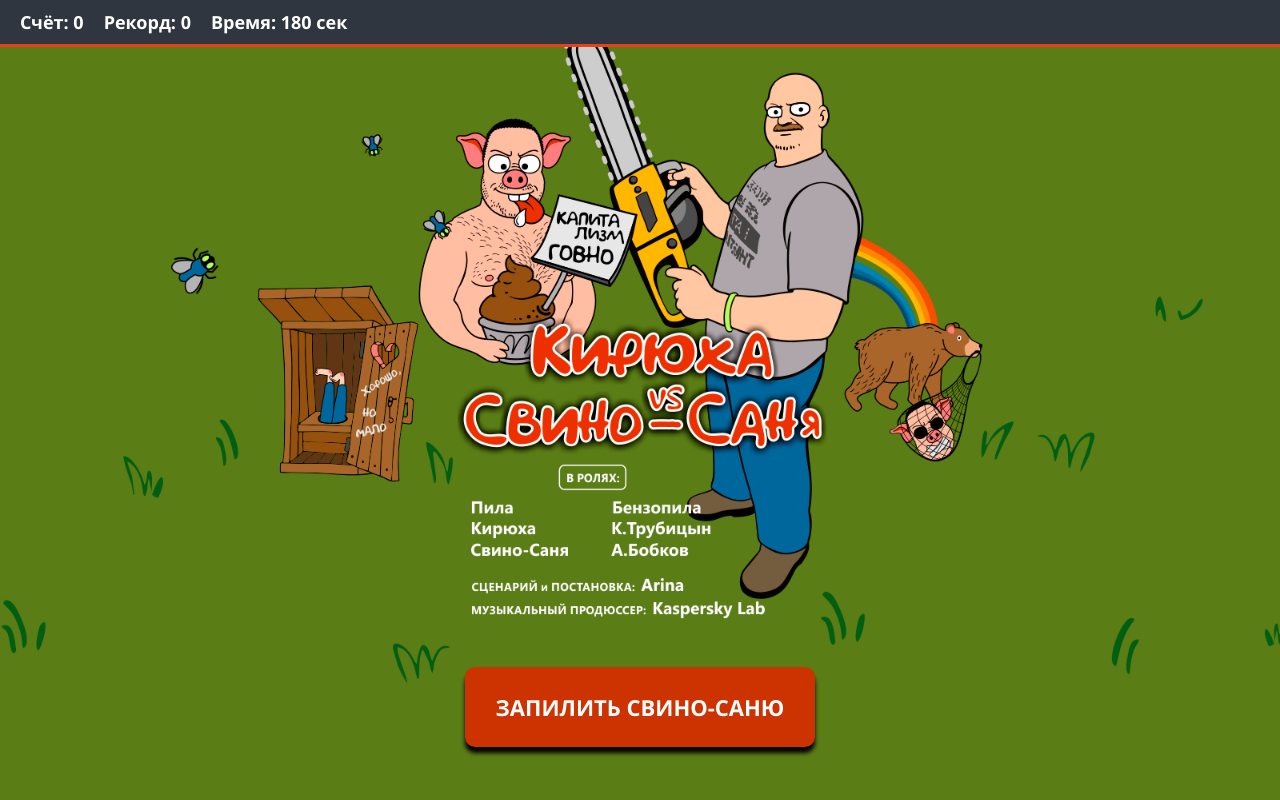
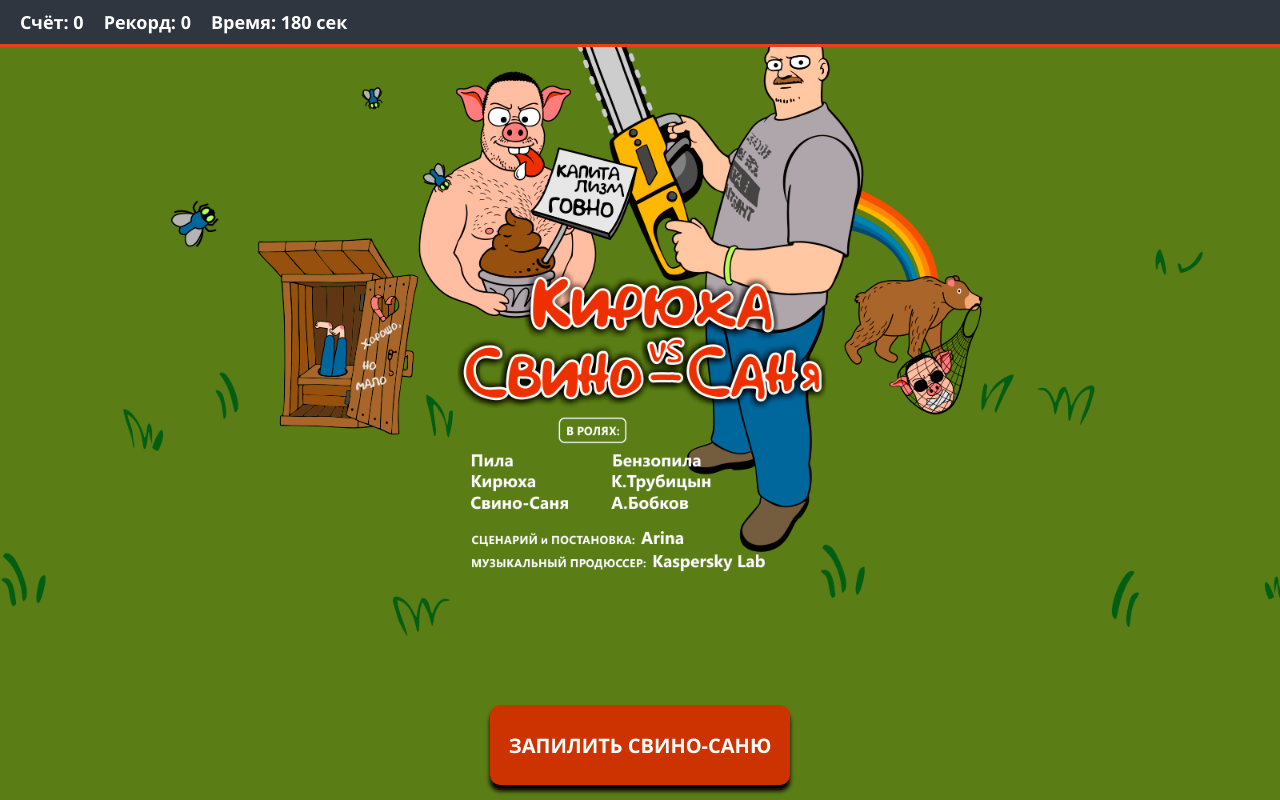
Before and after one commit to arina-io/game, a plain HTML site: page index.html in a window 1280 px wide. Drawn offline with Linux system fonts and the light colour scheme.

Commit message:
Add files via upload

```diff
--- a/index.html
+++ b/index.html
@@ -23,7 +23,9 @@
 
     /* Верхняя панель */
     #hud {
+      position: absolute;
       display: flex;
+      width: 100%;
       justify-content: space-between;
       align-items: center;
       padding: 10px 20px;
@@ -46,7 +48,8 @@
 
     /* Игровое поле */
     #game-container {
-      position: relative;
+     position: relative;
+    // top: -45px;
       width: 100%;
       height: 100%;
       background: #667C26;
@@ -76,15 +79,15 @@
     /* Опционально: центрируем кнопку старта по центру экрана */
     display: flex;
     justify-content: center;
-    background: #667C26;
+   background: #667C26;
 }
 
 
 #restartBtn {
             position: absolute;
-            bottom: 100px;
-            padding: 10px 25px;
-            font-size: 22px;
+            bottom: 15px;
+            //padding: 0px 0px;
+            font-size: 20px;
             background: #CC3300;
             color: white;
             border: none;
@@ -92,7 +95,8 @@
             cursor: pointer;
             font-family: 'Segoe UI', Tahoma, Geneva, Verdana, sans-serif;
             font-weight: bold;
-            width: 350px;
+            width: 20%;
+min-width: 300px;
 
             height: 80px;
             z-index: 6;
@@ -151,7 +155,7 @@ transform: scaleX(-1);
     /* Подсказка управления */
     #controls-hint {
       position: absolute;
-      bottom: 70px;
+      bottom: 15px;
       left: 50%;
       transform: translateX(-50%);
       background: rgba(0, 0, 0, 0.5);
@@ -190,7 +194,16 @@ font-family: 'Segoe UI', Tahoma, Geneva, Verdana, sans-serif;
     <img src="img/container.svg" class="bg-svg" alt="Фон">
     <canvas id="gameCanvas"></canvas>
     <div id="controls-hint"><kbd>&larr;</kbd> <kbd>&uarr;</kbd> <kbd>&darr;</kbd> <kbd>&rarr;</kbd> spacebar</div>
-    <div id="img-container"> <img src="img/img.jpg" class="bg-svg">
+    <div id="img-container">
+
+<picture>
+  <!-- Картинка для смартфонов (ширина экрана до 768px) -->
+  <source srcset="mobile-image.jpg" media="(max-width: 768px)">
+
+
+<img src="img/img.jpg" class="bg-svg">
+
+</picture>
         <button id="restartBtn" " style="display: block;">ЗАПИЛИТЬ СВИНО-САНЮ</button>
     </div>
 
@@ -207,14 +220,17 @@ const timeEl = document.getElementById('time');
 const imgcontainer = document.getElementById('img-container');
 const restartBtn = document.getElementById('restartBtn');
 
-  // --- СОСТОЯНИЕ ИГРЫ ---
+
+
+
+// --- СОСТОЯНИЕ ИГРЫ ---
 
 
 
 
 let score = 0;
-let timeLeft = 60;
-let isGameOver = false;
+let timeLeft = 180;
+let isGameOver = true;
 let timerInterval;
 let spawnTimeout;
   let highScore = localStorage.getItem('moleChainsawHigh') || 0;
@@ -1263,7 +1279,6 @@ function draw() {
 
 
 
-
 ctx.save();
 ctx.clearRect(0, 0, width, height);
 
@@ -1445,6 +1460,17 @@ requestAnimationFrame(gameLoop);
 
 
 // Запуск / перезапуск игры
+
+
+function endGame() {
+
+    isGameOver = true;
+    clearInterval(timerInterval);
+    clearTimeout(spawnTimeout);
+    restartBtn.style.display = 'block';
+    imgcontainer.style.display = 'flex';
+}
+
 function startGame() {
 
     score = 0;
@@ -1455,8 +1481,7 @@ function startGame() {
     timeEl.innerText = timeLeft;
     restartBtn.style.display = 'none';
     imgcontainer.style.display = 'none';
-    clearInterval(timerInterval);
-    clearTimeout(spawnTimeout);
+
 
 
 
@@ -1473,42 +1498,32 @@ function startGame() {
     }, 1000);
 
     spawnMole();
-}
-
-function endGame() {
-
-    isGameOver = true;
-    clearInterval(timerInterval);
-    clearTimeout(spawnTimeout);
-    restartBtn.style.display = 'block';
-    imgcontainer.style.display = 'flex';
-
-
-
-}
-
-
-
-
-
-
-
+
+}
+
+
+
+
+
+
+    gameLoop();
 
 
 
 
 // Старт
-gameLoop();
 
 window.addEventListener('resize', () => {
     width = canvas.width = window.innerWidth;
     height = canvas.height = window.innerHeight;
 scaler = Math.min(Math.max(window.innerWidth / BASE_WIDTH, 0.7), 5);
+alert (width);
 });
 
 restartBtn.addEventListener('click', () => {
 ctx.clearRect(0, 0, canvas.width, canvas.height);
 startGame();
+
 });
 
 
```
